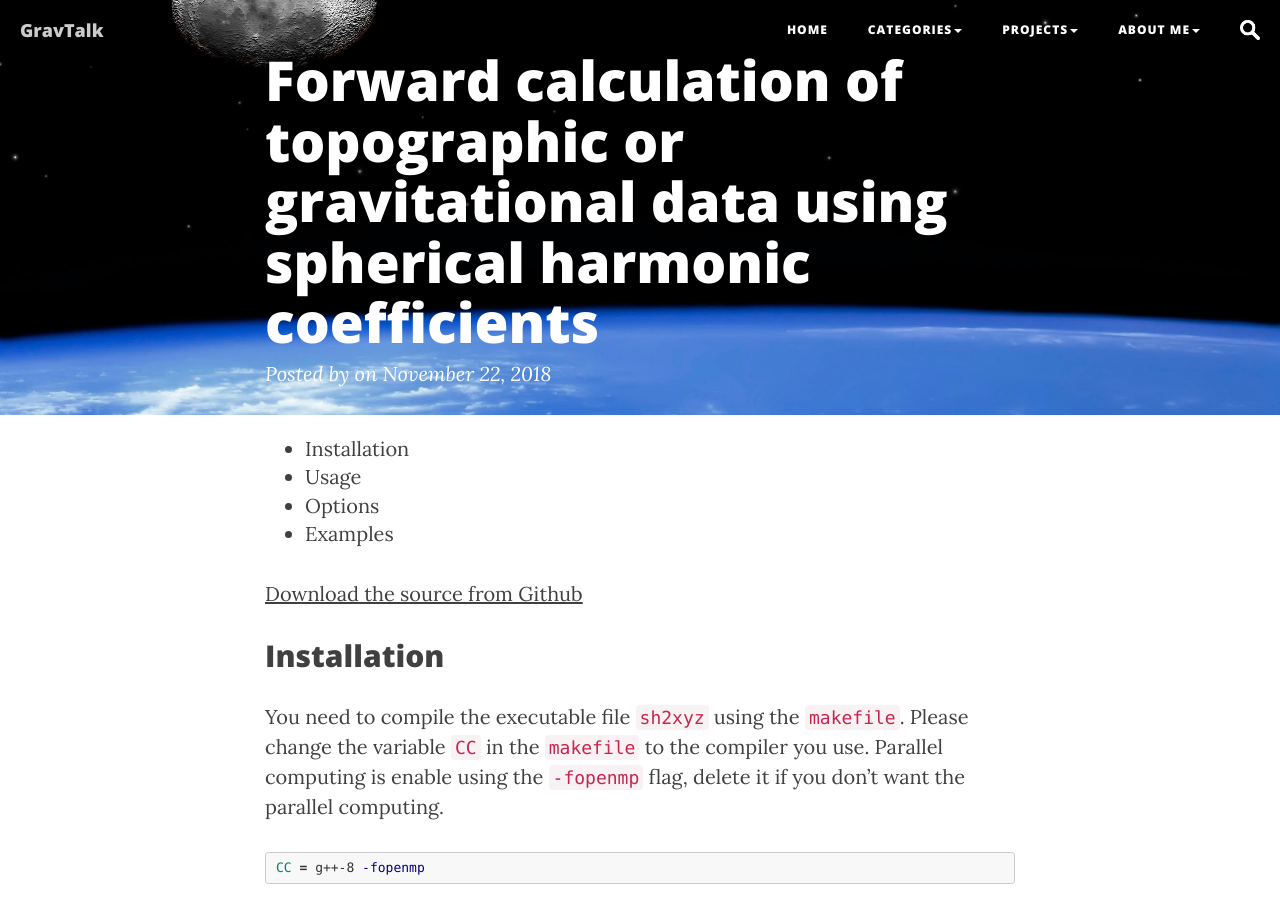
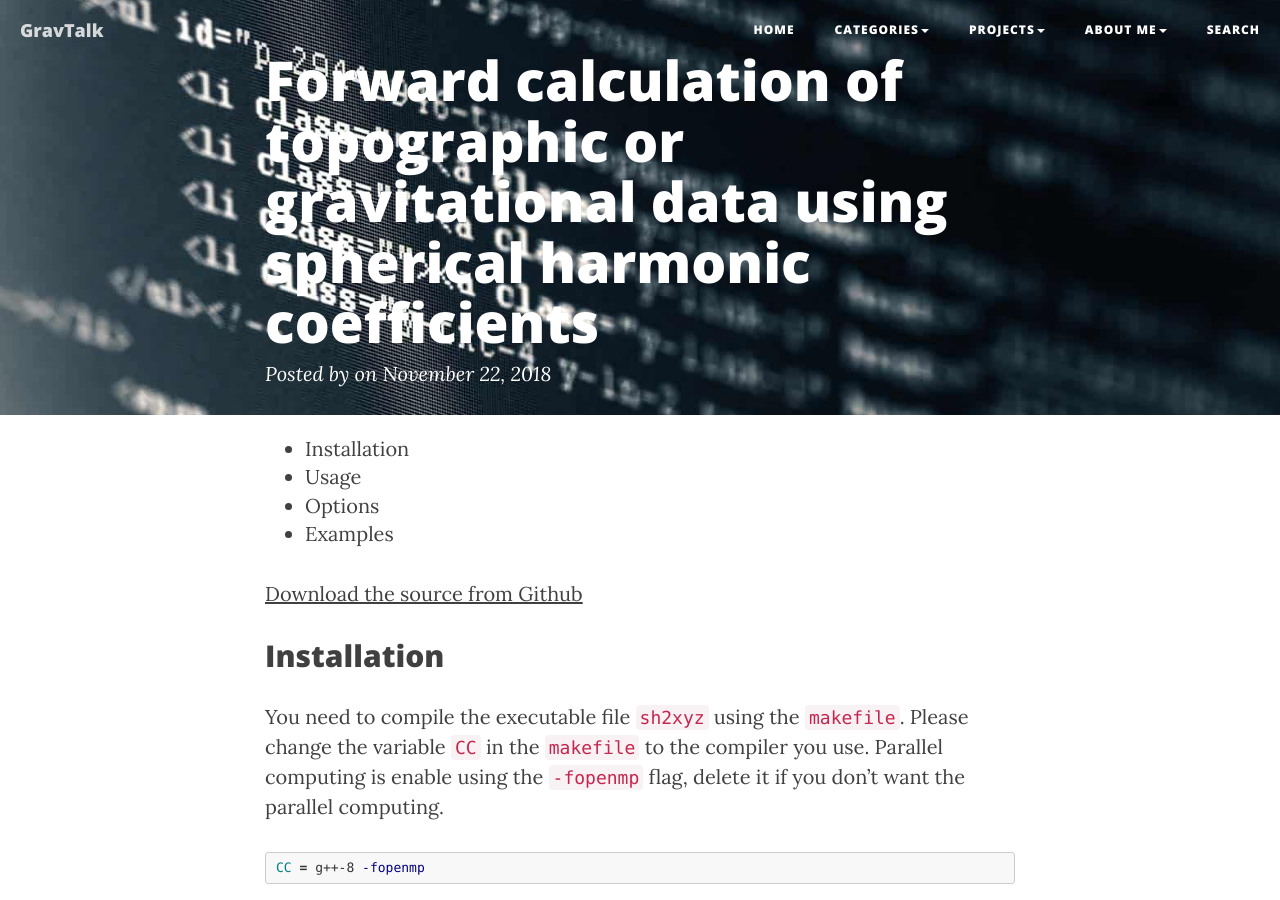
Before and after one commit to YiZhangCUG/YiZhangCUG.github.io, a Jekyll site: the page built from _posts/2018-11-21-Forward-calculation-of-topographic-or-gravitational-data-using-spherical-harmonic-coefficients.md, in a window 1280 px wide and 900 px high. Built offline with Jekyll 4.4.1, drawn with Linux system fonts in a browser that asks for light colours; nearby versions of some CDN libraries; comment, search, counter and statistics services are not loaded.

Commit message:
changed serch icon back to text

```diff
--- a/_includes/nav.html
+++ b/_includes/nav.html
@@ -53,7 +53,7 @@
                   </ul>
                 </li>
                 <li>
-                    <a href="{{ '/search' | prepend: site.baseurl }}""><img src="/img/icons/search-icon.png" width="20"></a>
+                    <a href="{{ '/search' | prepend: site.baseurl }}"">Search</a>
                 </li>
             </ul>
         </div>
--- a/_posts/2018-11-21-Forward-calculation-of-topographic-or-gravitational-data-using-spherical-harmonic-coefficients.md
+++ b/_posts/2018-11-21-Forward-calculation-of-topographic-or-gravitational-data-using-spherical-harmonic-coefficients.md
@@ -4,6 +4,7 @@ title: "Forward calculation of topographic or gravitational data using spherical
 date: 2018-11-21 18:51:30 -0800
 category:  program
 tags: [Forward modeling,C++]
+header-img: "img/programs-bg.jpeg"
 ---
 
 * content
```
Also changed, not shown: img/Avatar.png (deleted), img/altmetricsamplebadge.PNG (deleted), img/documents-bg.jpeg (deleted), img/gravity-wave.jpg (added).
